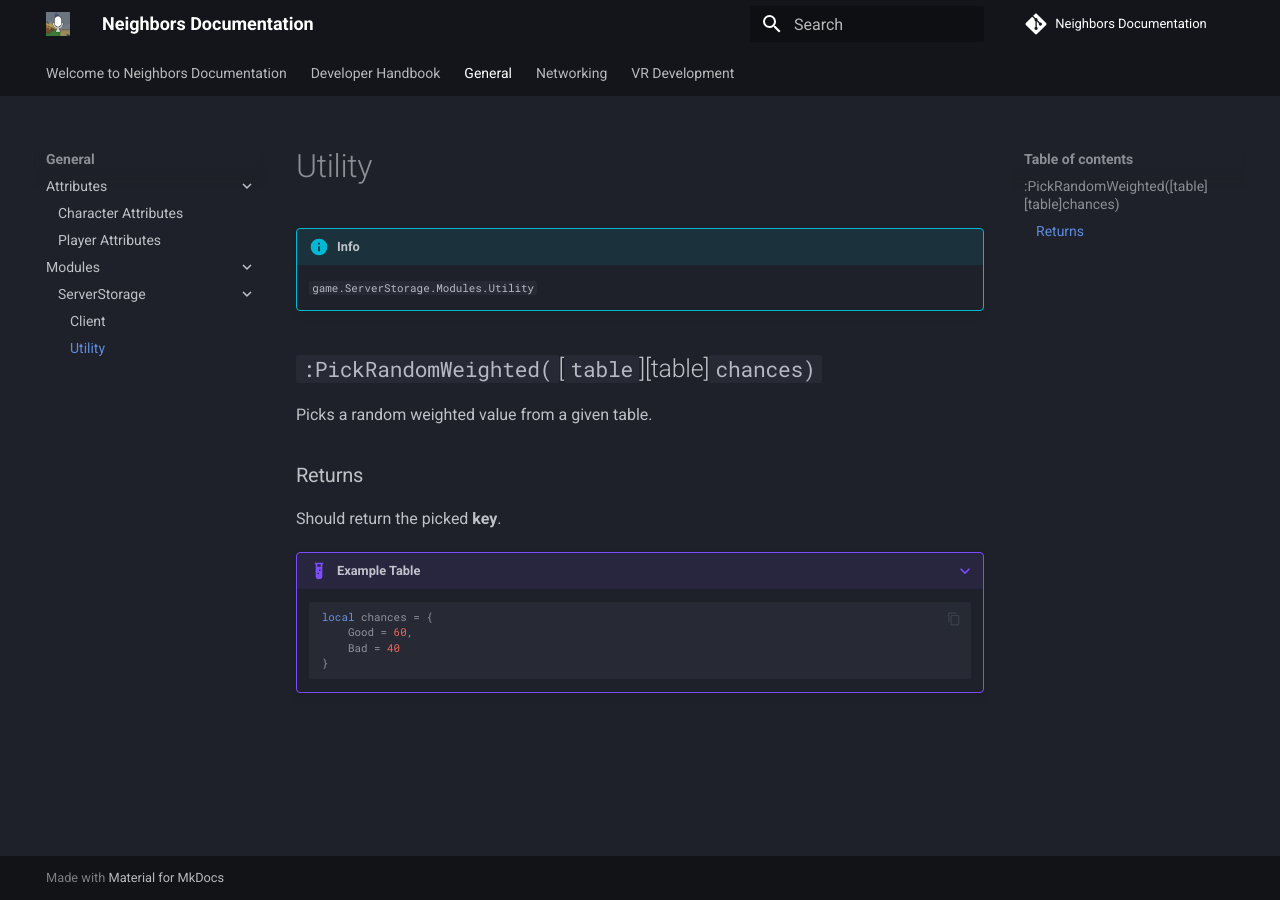
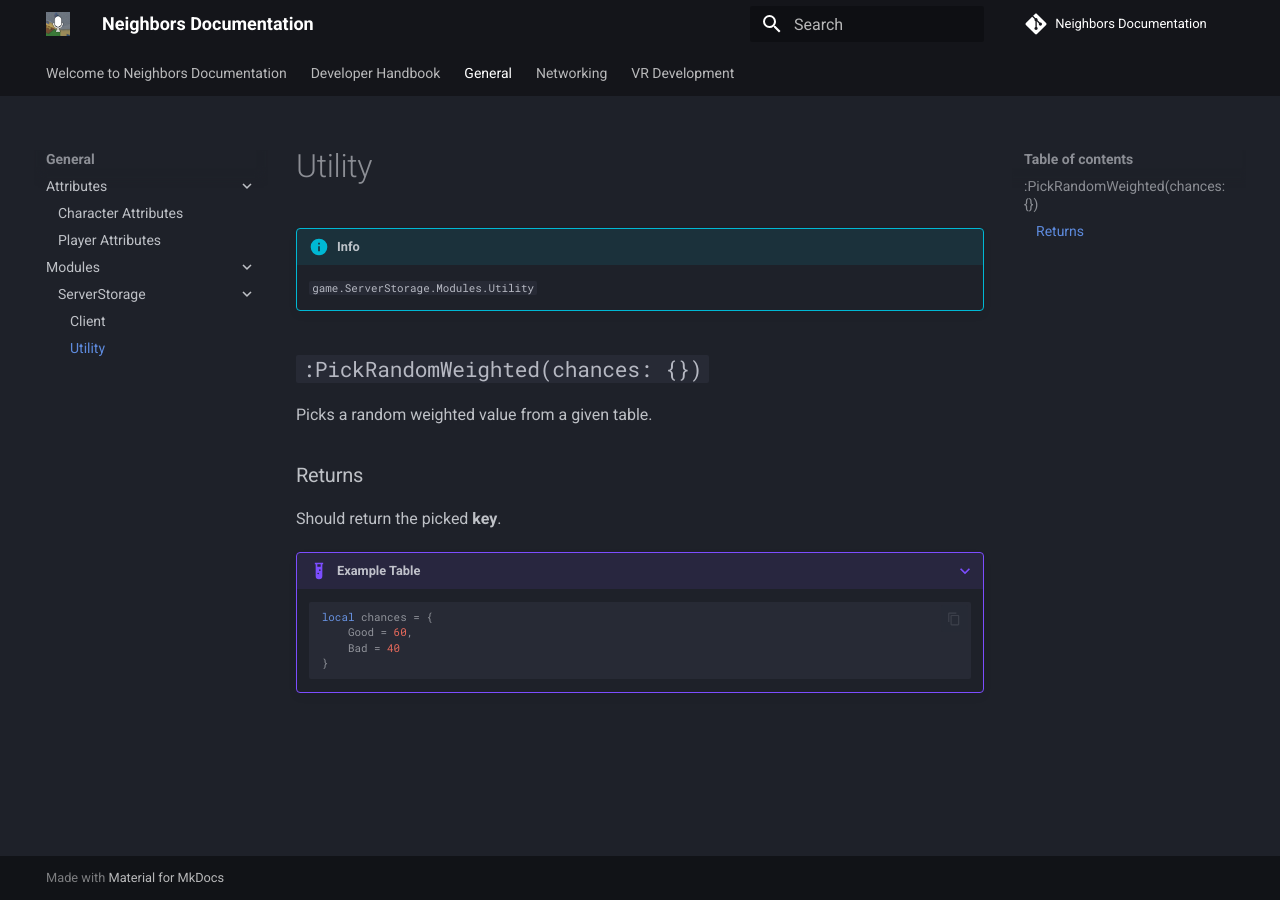
Before and after one commit to TheBoogle/neighbors-documentation, an MkDocs documentation site: the page built from docs/General/Modules/ServerStorage/Utility.md, in a window 1280 px wide. Built offline with MkDocs 1.6.1 and Material for MkDocs 9.7.7, drawn with Linux system fonts in a browser that asks for light colours; comment, search, counter and statistics services are not loaded.

Commit message:
Update Utility.md

```diff
--- a/docs/General/Modules/ServerStorage/Utility.md
+++ b/docs/General/Modules/ServerStorage/Utility.md
@@ -3,7 +3,7 @@
     ``game.ServerStorage.Modules.Utility``
 
 
-## `:PickRandomWeighted(`[`table`][table]` chances)`
+## `:PickRandomWeighted(chances: {})`
 
 Picks a random weighted value from a given table.
 
```
